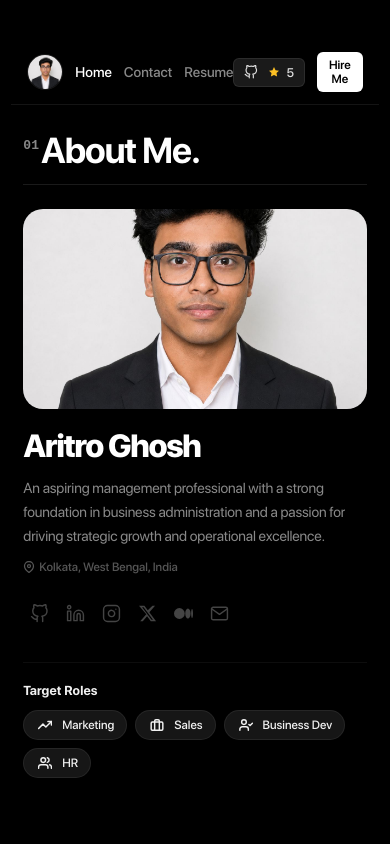
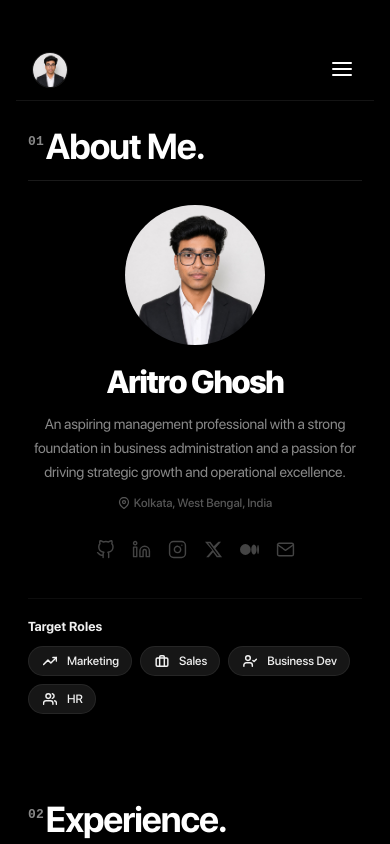
Before and after one commit to aritroghosh69/Aritro-ui, a React (Vite) app: page / in a window 390 px wide. Shown: the top 844 px of the page. Built offline with nearby package versions, Linux system fonts and the light colour scheme.

Commit message:
Add mobile hamburger menu and center profile on mobile

```diff
--- a/src/App.css
+++ b/src/App.css
@@ -281,3 +281,57 @@
     padding: 32px 0;
   }
 }
+
+/* Mobile Menu Styles */
+.mobile-menu-btn {
+  display: none;
+  background: transparent;
+  border: none;
+  color: #fff;
+  cursor: pointer;
+  padding: 4px;
+}
+
+.mobile-dropdown {
+  position: absolute;
+  top: 100%;
+  left: 0;
+  width: 100%;
+  background: #000000;
+  border-bottom: 1px solid rgba(255, 255, 255, 0.08);
+  display: none;
+  flex-direction: column;
+  padding: 16px 24px;
+  gap: 16px;
+  z-index: 40;
+}
+
+.mobile-dropdown .nav-link {
+  font-size: 16px;
+  padding: 8px 0;
+  border-bottom: 1px solid rgba(255, 255, 255, 0.05);
+}
+
+.mobile-dropdown .mobile-github {
+  justify-content: center;
+  padding: 10px;
+}
+
+.mobile-dropdown .mobile-hire {
+  width: 100%;
+  padding: 12px;
+}
+
+@media (max-width: 768px) {
+  .desktop-only {
+    display: none !important;
+  }
+
+  .mobile-menu-btn {
+    display: block;
+  }
+
+  .mobile-dropdown {
+    display: flex;
+  }
+}
--- a/src/App.jsx
+++ b/src/App.jsx
@@ -11,6 +11,7 @@
 export default function App() {
   const containerRef = useRef(null)
   const [showHireMe, setShowHireMe] = useState(false)
+  const [isMobileMenuOpen, setIsMobileMenuOpen] = useState(false)
 
   // Staggered entrance animation for each section
   useEffect(() => {
@@ -28,13 +29,13 @@
       <nav className="navbar-top">
         <div className="nav-left">
           <img src="/hero.jpeg" alt="Aritro" className="nav-avatar" />
-          <div className="nav-links">
+          <div className="nav-links desktop-only">
             <a href="#" onClick={(e) => { e.preventDefault(); setShowHireMe(false); }} className={`nav-link ${!showHireMe ? 'active' : ''}`}>Home</a>
             <a href="#contact" className="nav-link">Contact</a>
             <a href="/resume.pdf" target="_blank" rel="noopener noreferrer" className="nav-link">Resume</a>
           </div>
         </div>
-        <div className="nav-right">
+        <div className="nav-right desktop-only">
           <a href="https://github.com" target="_blank" rel="noopener noreferrer" className="nav-github-btn">
             <svg width="14" height="14" viewBox="0 0 24 24" fill="none" stroke="currentColor" strokeWidth="2" strokeLinecap="round" strokeLinejoin="round"><path d="M9 19c-5 1.5-5-2.5-7-3m14 6v-3.87a3.37 3.37 0 0 0-.94-2.61c3.14-.35 6.44-1.54 6.44-7A5.44 5.44 0 0 0 20 4.77 5.07 5.07 0 0 0 19.91 1S18.73.65 16 2.48a13.38 13.38 0 0 0-7 0C6.27.65 5.09 1 5.09 1A5.07 5.07 0 0 0 5 4.77a5.44 5.44 0 0 0-1.5 3.78c0 5.42 3.3 6.61 6.44 7A3.37 3.37 0 0 0 9 18.13V22"></path></svg>
             <svg width="12" height="12" viewBox="0 0 24 24" fill="currentColor" stroke="none" style={{ color: '#fbbf24', marginLeft: '4px' }}><polygon points="12 2 15.09 8.26 22 9.27 17 14.14 18.18 21.02 12 17.77 5.82 21.02 7 14.14 2 9.27 8.91 8.26 12 2"></polygon></svg>
@@ -42,7 +43,33 @@
           </a>
           <button className="nav-hire-btn" onClick={() => setShowHireMe(true)}>Hire Me</button>
         </div>
+
+        <button
+          className="mobile-menu-btn"
+          onClick={() => setIsMobileMenuOpen(!isMobileMenuOpen)}
+          aria-label="Toggle mobile menu"
+        >
+          {isMobileMenuOpen ? (
+            <svg width="24" height="24" viewBox="0 0 24 24" fill="none" stroke="currentColor" strokeWidth="2" strokeLinecap="round" strokeLinejoin="round"><line x1="18" y1="6" x2="6" y2="18"></line><line x1="6" y1="6" x2="18" y2="18"></line></svg>
+          ) : (
+            <svg width="24" height="24" viewBox="0 0 24 24" fill="none" stroke="currentColor" strokeWidth="2" strokeLinecap="round" strokeLinejoin="round"><line x1="3" y1="12" x2="21" y2="12"></line><line x1="3" y1="6" x2="21" y2="6"></line><line x1="3" y1="18" x2="21" y2="18"></line></svg>
+          )}
+        </button>
       </nav>
+
+      {isMobileMenuOpen && (
+        <div className="mobile-dropdown">
+          <a href="#" onClick={(e) => { e.preventDefault(); setShowHireMe(false); setIsMobileMenuOpen(false); }} className={`nav-link ${!showHireMe ? 'active' : ''}`}>Home</a>
+          <a href="#contact" onClick={() => setIsMobileMenuOpen(false)} className="nav-link">Contact</a>
+          <a href="/resume.pdf" target="_blank" rel="noopener noreferrer" onClick={() => setIsMobileMenuOpen(false)} className="nav-link">Resume</a>
+          <a href="https://github.com" target="_blank" rel="noopener noreferrer" className="nav-github-btn mobile-github">
+             <svg width="14" height="14" viewBox="0 0 24 24" fill="none" stroke="currentColor" strokeWidth="2" strokeLinecap="round" strokeLinejoin="round"><path d="M9 19c-5 1.5-5-2.5-7-3m14 6v-3.87a3.37 3.37 0 0 0-.94-2.61c3.14-.35 6.44-1.54 6.44-7A5.44 5.44 0 0 0 20 4.77 5.07 5.07 0 0 0 19.91 1S18.73.65 16 2.48a13.38 13.38 0 0 0-7 0C6.27.65 5.09 1 5.09 1A5.07 5.07 0 0 0 5 4.77a5.44 5.44 0 0 0-1.5 3.78c0 5.42 3.3 6.61 6.44 7A3.37 3.37 0 0 0 9 18.13V22"></path></svg>
+             <svg width="12" height="12" viewBox="0 0 24 24" fill="currentColor" stroke="none" style={{ color: '#fbbf24', marginLeft: '4px' }}><polygon points="12 2 15.09 8.26 22 9.27 17 14.14 18.18 21.02 12 17.77 5.82 21.02 7 14.14 2 9.27 8.91 8.26 12 2"></polygon></svg>
+             <span>5</span>
+          </a>
+          <button className="nav-hire-btn mobile-hire" onClick={() => { setShowHireMe(true); setIsMobileMenuOpen(false); }}>Hire Me</button>
+        </div>
+      )}
 
       <main className="app-content">
         {showHireMe ? (
--- a/src/components/ProfileSection/ProfileSection.module.css
+++ b/src/components/ProfileSection/ProfileSection.module.css
@@ -151,17 +151,26 @@
 @media (max-width: 768px) {
   .topRow {
     flex-direction: column;
+    align-items: center;
+    text-align: center;
   }
   .avatarWrap {
-    width: 100%;
-    height: 240px;
+    width: 140px;
+    height: 140px;
+    border-radius: 50%;
+  }
+  .bioText {
+    margin: 0 auto;
+  }
+  .meta {
+    justify-content: center;
+  }
+  .socialIcons {
+    justify-content: center;
   }
 }
 
 @media (max-width: 640px) {
-  .avatarWrap {
-    height: 200px;
-  }
   .interestsCard {
     flex-direction: column;
     align-items: flex-start;
```
